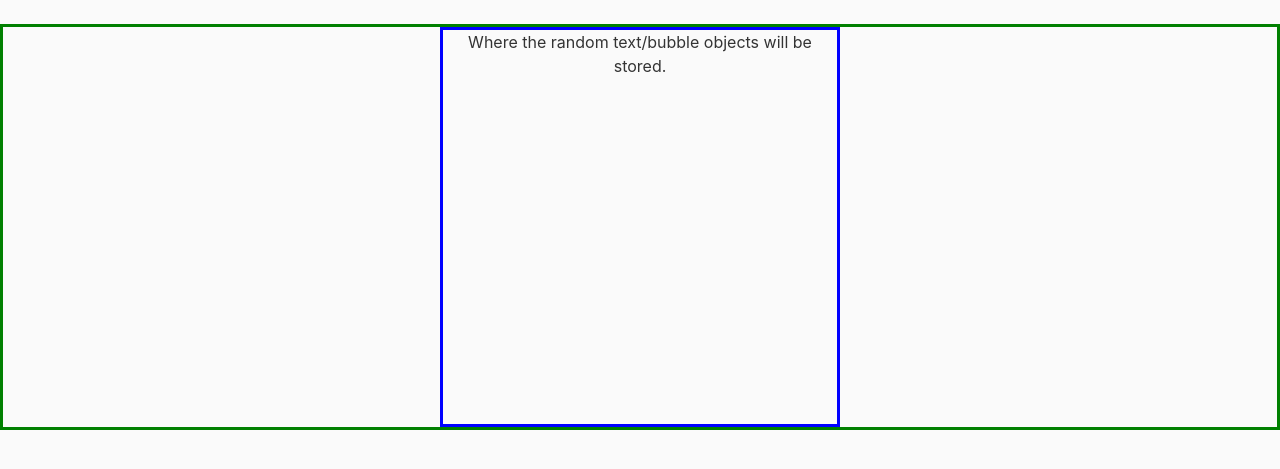
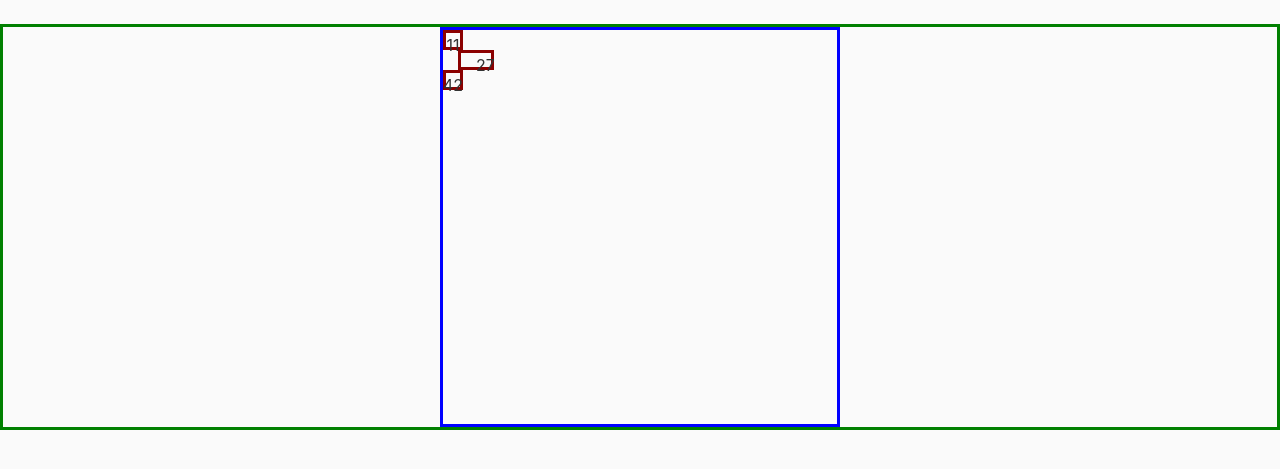
Before and after one commit to AlexWelshPie/Reaction-Time-Experiment, a Django app: page /patterns/ in a window 1280 px wide. Shown: the part 56-525 px from the top of the page. Run offline with Django 3.2, Linux system fonts and the light colour scheme; some libraries are stand-ins or nearby versions.

Commit message:
Switched around home and about page. Added to home.html Modified the alignment within base.html for block content

```diff
--- a/patterns/static/patterns/main.css
+++ b/patterns/static/patterns/main.css
@@ -88,11 +88,16 @@ a.article-title:hover {
   height: 400px;
   width: 400px;
 }
+.my-col-2{
+  border:3px solid darkred;
+  height: 20px;
+  width: 20px;
+}
 
 .my-row{
   border: 3px solid green;
 }
 
 my-container{
-  border: 3px solid red;
+  border: 3px solid yellow;
 }
--- a/patterns/templates/patterns/base.html
+++ b/patterns/templates/patterns/base.html
@@ -42,8 +42,8 @@
         </header>
         <main role="main" class="container-fluid my-container">
               <div class="row my-row justify-content-center">
-                  <div class="col-auto my-col text-center">
-                      {% block content %}{% endblock %}
+                  <div class="col-auto my-col justify-content-center">
+                      {% block content %}   {% endblock %}
                   </div>
               </div>
         </main>
--- a/patterns/templates/patterns/home.html
+++ b/patterns/templates/patterns/home.html
@@ -1,5 +1,13 @@
 {% extends "patterns/base.html" %}
 
 {% block content %}
-        Where the random text/bubble objects will be stored.
+    <div class="row my-col-2 justify-content-center">
+        11
+    </div>
+    <div class="col my-col-2 align-items-center">
+        27
+    </div>
+    <div class="row my-col-2 justify-content-center">
+        42
+    </div>
 {% endblock content %}
```
